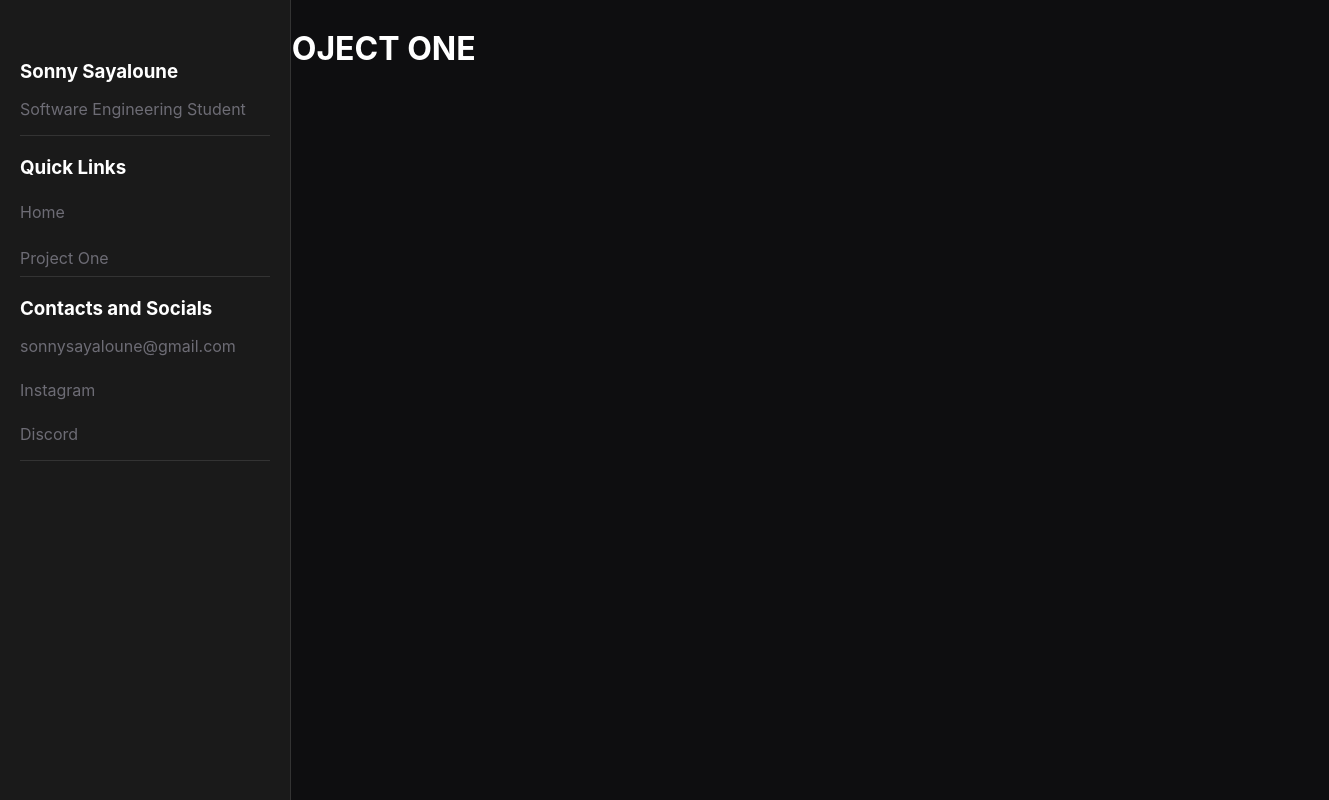
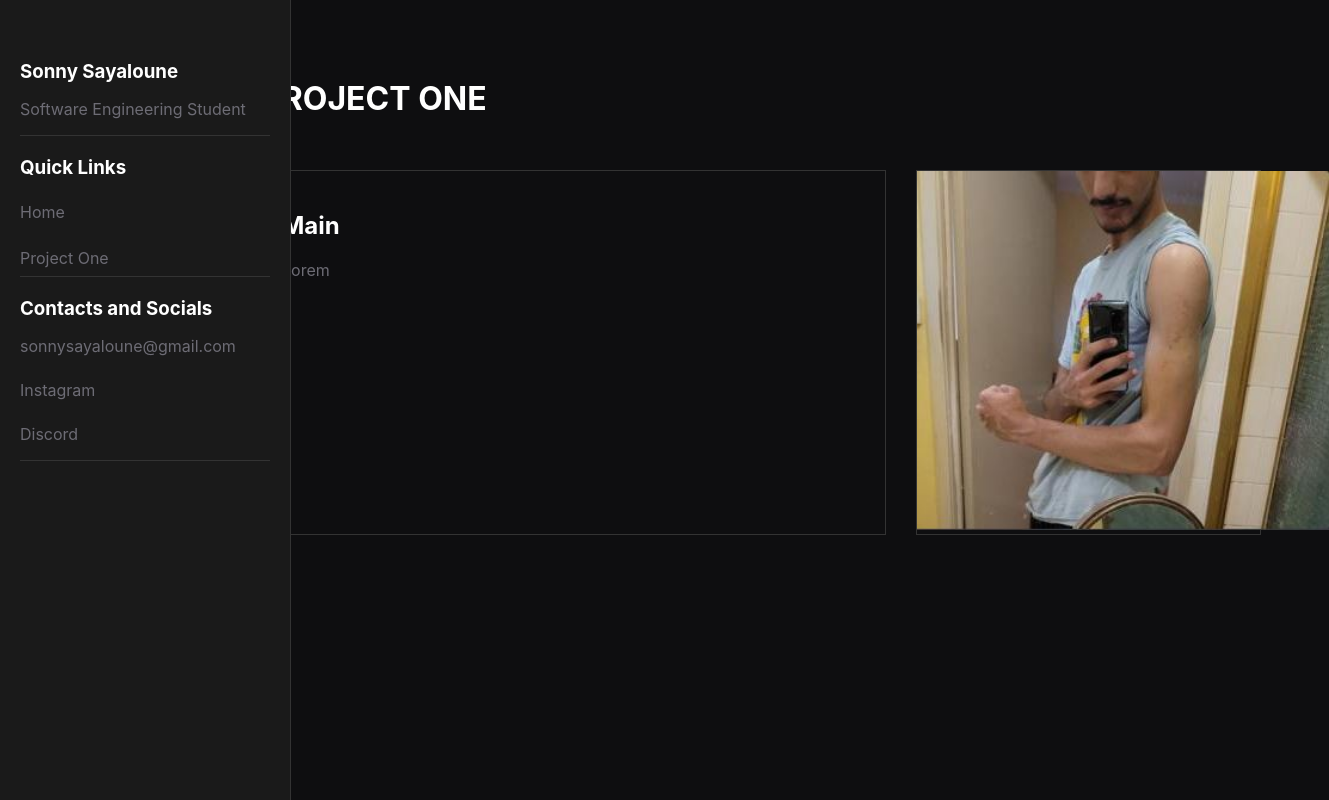
Before and after one commit to evillord982/projects, a plain HTML site: page docs/prac.html in a window 1280 px wide. Shown: the whole page, 1329 px wide, since content can reach past the window. Drawn offline with Linux system fonts and the light colour scheme.

Commit message:
added first project one html code and css styling, gonna refactor previous projects into new website

```diff
--- /dev/null
+++ b/docs/css/proj1.css
@@ -0,0 +1,33 @@
+.container {
+    max-width: 1000px;
+    margin: 50px auto;
+    display: grid;
+    grid-gap: 30px;
+    grid-template-columns: 250px minmax(0,1fr) minmax(0,1fr);
+}
+
+main {
+    border: 1px solid #333;
+    grid-column: 1 / 3;
+    align-self: stretch;
+    padding: 20px;
+}
+
+main, section.kassem {
+    grid-row: 2 / 3;
+}
+
+section.kassem {
+    border: 1px solid #333;
+    grid-column: 3 / 4;
+    align-self: stretch;
+    display: flex;
+    align-items: center;
+    justify-content: center;
+}
+
+section.kassem img {
+    width: 120%;
+    height: 100%;
+    object-fit: contain;
+}
--- a/docs/prac.html
+++ b/docs/prac.html
@@ -4,7 +4,8 @@
     <head>
         <title>Project ONE</title>
 
-        <link rel ="stylesheet" href="global.css">
+        <link rel ="stylesheet" href="css/global.css">
+        <link rel ="stylesheet" href="css/proj1.css">
 
         <style>
 
@@ -26,8 +27,6 @@
             <a href="prac.html">Project One</a>
         </nav>
 
-
-
         <div class="sidebar-social">
             <h3>Contacts and Socials</h3>
             <p>sonnysayaloune@gmail.com</p>
@@ -41,7 +40,21 @@
             <header>
                 <h1>PROJECT ONE</h1>
             </header>
+
+            <main>
+                <h2>Main</h2>
+                <p> Lorem</p>
+            </main>
+
+            <section class="kassem">
+                <a href="https://www.ubereats.com/au/" target="_blank">
+                    <img src="images/kassem.jpg" alt="Click to go to greatest thing ever!" title="Uber Eats Driver.">
+                </a>
+            </section>
+
         </div>
+
+
 
 
 
```
Also changed, not shown: docs/css/home.css (renamed from docs/home.css, +7 -7 lines), docs/index.html (+5 -5 lines), docs/css/global.css (renamed from docs/global.css), docs/images/kassem.JPG (renamed from docs/images/kassemm.JPG), docs/proj1.css (deleted), 2 other files.
